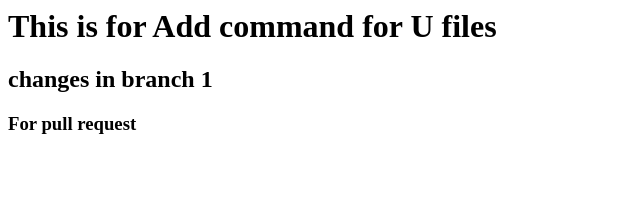
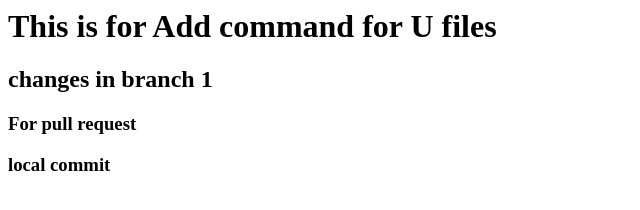
Before and after one commit to Dhara-Gohil/Session1-Git, a plain HTML site: page index.html in a window 1280 px wide. Shown: the whole page, without its empty margins (0-640 px from the left). Drawn offline with Linux system fonts and the light colour scheme.

Commit message:
Local commit

```diff
--- a/index.html
+++ b/index.html
@@ -2,3 +2,4 @@
 <h2>changes in branch 1</h2>
 
 <h3>For pull request</h3>
+<h3>local commit</h3>
```
